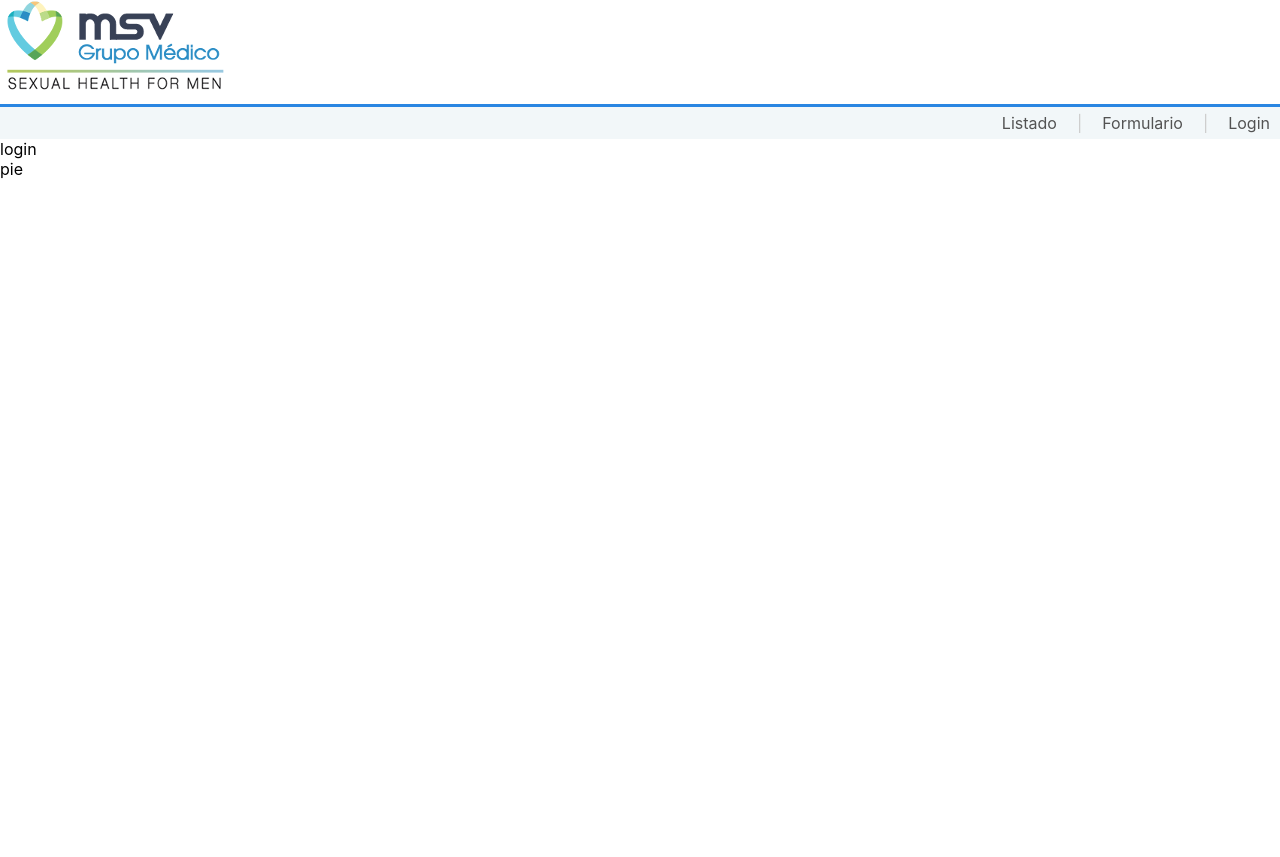
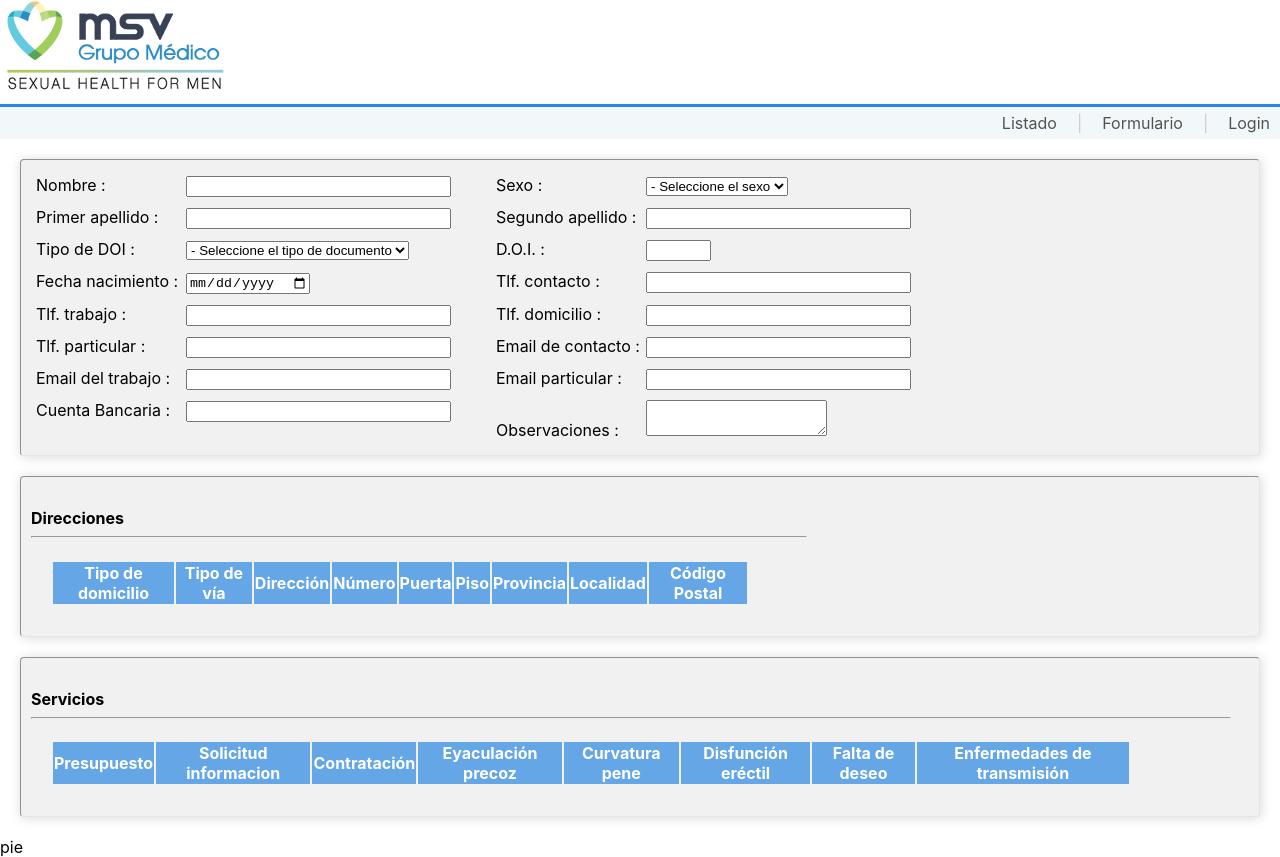
Before and after one commit to ocon733/clientesmsv, a React (Create React App) app: page /formulario in a window 1280 px wide. Before the commit this address led to /login. Before the commit the page ends 800 px from the top, so only its background shows below. Built offline with nearby package versions, Linux system fonts and the light colour scheme.

Commit message:
servicios y direcciones

```diff
--- a/src/componentes/formulario.component.js
+++ b/src/componentes/formulario.component.js
@@ -3,14 +3,16 @@ import './formulario.css';
 
 export default class Formulario extends Component {
 
-    state = {
-        id : null,
+    constructor(props){
+        super(props);
+       this.state = {
+        id : 0,
         nombre : "",
         fecha_alta: null,
         fecha_baja: null,
         apellido1: "",
         apellido2: "",
-        fecha_nacimiento: null,
+        fecha_nacimiento: "",
         sexo: "",
         doi: "",
         tipo_doi: "",
@@ -23,11 +25,9 @@ export default class Formulario extends Component {
         email_particular:"",
         cuenta_bancaria:"",
         observaciones:"",
-        direcciones: [],
-        servicios:[]
-
-        /*
-        direcciones: [{
+        direcciones:[],
+            /*
+            {
             id:null,
             direccion: "",
             tipo_via: "",
@@ -39,8 +39,10 @@ export default class Formulario extends Component {
             cp:"",
             tipo_domicilio:""
         }],
-
-        servicios:[{
+        */
+        servicios:[]
+            /*
+            {
             id:null,
             presupuesto:null,
             info_presupuesto:null,
@@ -57,54 +59,79 @@ export default class Formulario extends Component {
             info_falta_deseo:null,
             enfermedades_transmision:null,
             info_enfermedades_transmision:null
-        }]
+            */
 
-        */
+        }
 
 
     }
 
+    montado = false;
+
+    componentWillUnmount = () =>{
+        this.montado = false;
+    }
+
     componentDidMount = () => {
+        this.montado = true;
         if ( this.props.match.params.id !== undefined){
             fetch("http://localhost:8081/cliente/" + this.props.match.params.id )
             .then(res=> res.json())
             .then(res => {
-               let cli = res[0];
-               this.setState({id:cli[0]});
-               this.setState({fecha_alta:cli[2]});
-               this.setState({fecha_baja:cli[3]});
-               this.setState({nombre:cli[4]});
-               this.setState({apellido1:cli[5]});
-               this.setState({apellido2:cli[6]});
-               this.setState({fecha_nacimiento:cli[7]});
-               this.setState({sexo:cli[8]});
-               this.setState({doi:cli[9]});
-               this.setState({tipo_doi:cli[10]});
-               this.setState({tlf_contacto:cli[11]});
-               this.setState({tlf_trabajo:cli[12]});
-               this.setState({tlf_casa_:cli[13]});
-               this.setState({tlf_otro:cli[14]});
-               this.setState({email_contacto:cli[15]});
-               this.setState({email_trabajo:cli[16]});
-               this.setState({email_particular:cli[17]});
-               this.setState({cuenta_bancaria:cli[18]});
-               this.setState({observaciones:cli[19]});
-            });
 
-/*
-            fetch("http://localhost:8081/dir/" + this.props.match.params.id )
-            .then(res=> res.json())
-            .then(res => {
-               this.setState({direcciones:res});
-            });
+                if ( this.montado){
+                    debugger
 
-            fetch("http://localhost:8081/serv/" + this.props.match.params.id )
-            .then(res=> res.json())
-            .then(res => {
-                this.setState({servicios: res});
-            });
+                    this.setState({id:res.id_cliente});
+                    this.setState({fecha_alta:res.fecha_alta});
+                    this.setState({fecha_baja:res.fecha_baja});
+                    this.setState({nombre:res.nombre});
+                    this.setState({apellido1:res.apellido1});
+                    this.setState({apellido2:res.apellido2});
+                    this.setState({fecha_nacimiento:res.fecha_nacimiento});
+                    this.setState({sexo:res.sexo});
+                    this.setState({doi:res.doi});
+                    this.setState({tipo_doi:res.tipo_doi});
+                    this.setState({tlf_contacto:res.tlf_contacto});
+                    this.setState({tlf_trabajo:res.tlf_trabajo});
+                    this.setState({tlf_casa_:res.tlf_casa});
+                    this.setState({tlf_otro:res.tlf_otro});
+                    this.setState({email_contacto:res.email_contacto});
+                    this.setState({email_trabajo:res.email_trabajo});
+                    this.setState({email_particular:res.email_particular});
+                    this.setState({cuenta_bancaria:res.cuenta_bancaria});
+                    this.setState({observaciones:res.observaciones});
 
-*/
+                    let dir = [];
+                    for (let i = 0; i < res.direcciones.length; i++) {
+                        dir.push(res.direcciones[i]);
+                    }
+                    this.setState({direcciones:dir});
+
+                    let serv = [];
+                    for (let i = 0; i < res.servicios.length; i++) {
+                        serv.push(res.servicios[i]);
+                    }
+                    this.setState({servicios:serv});
+
+                }
+
+            })
+        }
+    }
+
+    fromdateJavaToDate = (date) =>{
+
+        if  ( date !== ""){
+            let fecha = new Date(date);
+            let dia =  fecha.getDate().toString();
+            if ( dia.length === 1){  dia = "0" + dia; }
+            let mes = (fecha.getMonth()+1).toString();
+            if ( mes.length === 1){  mes = "0" + mes; }
+            let txt = fecha.getFullYear()+ "-" + mes + "-" + dia;
+            return txt;
+        }else {
+            return "";
         }
     }
 
@@ -162,86 +189,143 @@ export default class Formulario extends Component {
 
                     <div className="form-item">
                         <label htmlFor="fechanacimiento">Fecha nacimiento :</label>
-                        <input name="fechanacimiento"  id="fechanacimiento" type="date"
-                        value={this.state.fechanacimiento} onChange={ e => this.setState({fechanacimiento:e.target.value})} />
+                        <input name="fecha_nacimiento"  id="fecha_nacimiento" type="date"
+                        value={this.fromdateJavaToDate (this.state.fecha_nacimiento)} onChange={ e => this.setState({fecha_nacimiento:e.target.value})} />
                     </div>
 
                     <div className="form-item">
-                        <label htmlFor="tlfcontacto">Tlf. contacto : </label>
-                        <input name="tlfcontacto" size="30"  id="tlfcontacto" type="text"
-                        value={this.state.tlfcontacto} onChange={ e => this.setState({tlfcontacto:e.target.value})} />
+                        <label htmlFor="tlf_contacto">Tlf. contacto : </label>
+                        <input name="tlf_contacto" size="30"  id="tlf_contacto" type="text"
+                        value={this.state.tlf_contacto} onChange={ e => this.setState({tlf_contacto:e.target.value})} />
                     </div>
 
                     <div className="form-item">
-                        <label htmlFor="tlftrabajo">Tlf. trabajo : </label>
-                        <input name="tlftrabajo" size="30"  id="tlftrabajo" type="text"
-                        value={this.state.tlftrabajo} onChange={ e => this.setState({tlftrabajo:e.target.value})} />
+                        <label htmlFor="tlf_trabajo">Tlf. trabajo : </label>
+                        <input name="tlf_trabajo" size="30"  id="tlf_trabajo" type="text"
+                        value={this.state.tlf_trabajo} onChange={ e => this.setState({tlf_trabajo:e.target.value})} />
+                    </div>
+
+
+                    <div className="form-item">
+                        <label htmlFor="tlf_casa">Tlf. domicilio : </label>
+                        <input name="tlf_casa" size="30"  id="tlf_casa" type="text"
+                        value={this.state.tlf_casa} onChange={ e => this.setState({tlf_casa:e.target.value})} />
                     </div>
 
                     <div className="form-item">
-                        <label htmlFor="tlfcasa">Tlf. domicilio : </label>
-                        <input name="tlfcasa" size="30"  id="tlfcasa" type="text"
-                        value={this.state.tlfcasa} onChange={ e => this.setState({tlfcasa:e.target.value})} />
+                        <label htmlFor="tlf_otro">Tlf. particular : </label>
+                        <input name="tlf_otro" size="30"  id="tlf_otro" type="text"
+                        value={this.state.tlf_otro} onChange={ e => this.setState({tlf_otro:e.target.value})} />
                     </div>
 
                     <div className="form-item">
-                        <label htmlFor="tlfcasa">Tlf. domicilio : </label>
-                        <input name="tlfcasa" size="30"  id="tlfcasa" type="text"
-                        value={this.state.tlfcasa} onChange={ e => this.setState({tlfcasa:e.target.value})} />
+                        <label htmlFor="email_contacto">Email de contacto : </label>
+                        <input name="email_contacto" size="30"  id="email_contacto" type="text"
+                        value={this.state.email_contacto} onChange={ e => this.setState({email_contacto:e.target.value})} />
                     </div>
 
                     <div className="form-item">
-                        <label htmlFor="tlfotro">Tlf. particular : </label>
-                        <input name="tlfotro" size="30"  id="tlfotro" type="text"
-                        value={this.state.tlfotro} onChange={ e => this.setState({tlfotro:e.target.value})} />
+                        <label htmlFor="email_trabajo">Email del trabajo : </label>
+                        <input name="email_trabajo" size="30"  id="email_trabajo" type="text"
+                        value={this.state.email_trabajo} onChange={ e => this.setState({email_trabajo:e.target.value})} />
                     </div>
 
                     <div className="form-item">
-                        <label htmlFor="emailcontacto">Email de contacto : </label>
-                        <input name="emailcontacto" size="30"  id="emailcontacto" type="text"
-                        value={this.state.emailcontacto} onChange={ e => this.setState({emailcontacto:e.target.value})} />
+                        <label htmlFor="email_particular">Email particular : </label>
+                        <input name="email_particular" size="30"  id="email_particular" type="text"
+                        value={this.state.email_particular} onChange={ e => this.setState({email_particular:e.target.value})} />
                     </div>
 
                     <div className="form-item">
-                        <label htmlFor="emailtrabajo">Email del trabajo : </label>
-                        <input name="emailtrabajo" size="30"  id="emailtrabajo" type="text"
-                        value={this.state.emailtrabajo} onChange={ e => this.setState({emailtrabajo:e.target.value})} />
-                    </div>
-
-                    <div className="form-item">
-                        <label htmlFor="emailparticular">Email particular : </label>
-                        <input name="emailparticular" size="30"  id="emailparticular" type="text"
-                        value={this.state.emailparticular} onChange={ e => this.setState({emailparticular:e.target.value})} />
-                    </div>
-
-                    <div className="form-item">
-                        <label htmlFor="cuentabancaria">Cuenta Bancaria : </label>
-                        <input name="cuentabancaria" size="30"  id="cuentabancaria" type="text"
-                        value={this.state.cuentabancaria} onChange={ e => this.setState({cuentabancaria:e.target.value})} />
+                        <label htmlFor="cuenta_bancaria">Cuenta Bancaria : </label>
+                        <input name="cuenta_bancaria" size="30"  id="cuenta_bancaria" type="text"
+                        value={this.state.cuenta_bancaria} onChange={ e => this.setState({cuenta_bancaria:e.target.value})} />
                     </div>
 
                     <div className="form-item">
                         <label htmlFor="observaciones">Observaciones : </label>
-                        <textarea name="observaciones" id="observaciones"
-                       onChange={ e => this.setState({observaciones:e.target.value})}>{this.state.observaciones}</textarea>
+                        <textarea name="observaciones" id="observaciones" value={this.state.observaciones}
+                       onChange={ e => this.setState({observaciones:e.target.value})}></textarea>
                     </div>
-
-
-
-
-
-
-
 
                 </div>
                 <div className="panel">
-                    <label htmlFor="direccion">Dirección : </label>
-                    <input name="nombre" size="120" id="direccion" type="text" />
+                    <div style={{display:"none"}}>
+                        <label htmlFor="direccion">Dirección : </label>
+                        <input name="nombre" size="120" id="direccion" type="text" />
+                    </div>
+                    <div>
+                    <h4>Direcciones<hr/></h4>
+                    <table>
+                        <thead>
+                            <tr>
+                                <th>Tipo de domicilio</th>
+                                <th>Tipo de vía</th>
+                                <th>Dirección</th>
+                                <th>Número</th>
+                                <th>Puerta</th>
+                                <th>Piso</th>
+                                <th>Provincia</th>
+                                <th>Localidad</th>
+                                <th>Código Postal</th>
+                            </tr>
+                        </thead>
+                        <tbody>
+                        {this.state.direcciones.map(item=>(
+                            <tr key = {item.id}>
+                                <td>{item.tipo_domicilio}</td>
+                                <td>{item.tipo_via}</td>
+                                <td>{item.direccion}</td>
+                                <td>{item.numero}</td>
+                                <td>{item.puerta}</td>
+                                <td>{item.piso}</td>
+                                <td>{item.provincia}</td>
+                                <td>{item.localidad}</td>
+                                <td>{item.cp}</td>
+                            </tr>
+                            ))}
+                        </tbody>
+                        </table>
+
+                    </div>
                 </div>
                 <div className="panel">
+                <div style={{display:"none"}}>
                     <label htmlFor="presupuesto">Presupuesto : </label>
                     <input name="presupuesto" id="presupuesto" type="checkbox"  />
                 </div>
+                <div>
+                    <h4>Servicios<hr/></h4>
+                    <table>
+                        <thead>
+                            <tr>
+                                <th>Presupuesto</th>
+                                <th>Solicitud informacion</th>
+                                <th>Contratación</th>
+                                <th>Eyaculación precoz</th>
+                                <th>Curvatura pene</th>
+                                <th>Disfunción eréctil</th>
+                                <th>Falta de deseo</th>
+                                <th>Enfermedades de transmisión</th>
+                            </tr>
+                        </thead>
+                        <tbody>
+                        {this.state.servicios.map(item=>(
+                            <tr key = {item.id}>
+                                <td>{item.presupuesto} - {item.info_presupuesto}  </td>
+                                <td>{item.solicitud_informacion} - {item.info_solicitud_informacion}</td>
+                                <td>{item.contratacion} - {item.info_contratacion}</td>
+                                <td>{item.eyaculacion_precoz} - {item.info_eyaculacion_precoz}</td>
+                                <td>{item.curvatura_pene} - {item.info_curvatura_pene}</td>
+                                <td>{item.disfuncion_erectil} - {item.info_disfuncion_erectil}</td>
+                                <td>{item.falta_deseo} - {item.info_falta_deseo}</td>
+                                <td>{item.enfermedades_transmision} - {item.info_enfermedades_transmision}</td>
+                            </tr>
+                            ))}
+                        </tbody>
+                        </table>
+                        </div>
+                    </div>
                 </section>
             </form>
 
--- a/src/componentes/listado.component.js
+++ b/src/componentes/listado.component.js
@@ -42,7 +42,7 @@ export default class Listado extends Component {
                 </thead>
                 <tbody>
                 {this.state.items.map(item=>(
-                    <tr Key = {item[0]}>
+                    <tr key = {item[0]}>
                         <td><a href={this.irDetalle(item[0])}>{item[0]}</a></td>
                         <td>{item[1]}</td>
                         <td>{item[2]}</td>
--- a/src/componentes/principal.component.js
+++ b/src/componentes/principal.component.js
@@ -1,5 +1,5 @@
 import React, { Component } from 'react';
-import { BrowserRouter, Route, Switch, Redirect } from 'react-router-dom';
+import { BrowserRouter, Route, Switch } from 'react-router-dom';
 import Menu from './menu.component';
 import Listado from './listado.component';
 import Formulario from './formulario.component';
@@ -10,7 +10,7 @@ export default class Principal extends Component {
             <BrowserRouter>
                 <div>
                     <Menu/>
-                    { <Redirect from="/" to="/login" />}
+
                     <Switch>
                         <Route path="/listado" component={Listado}/>
                         <Route path="/formulario" component={Formulario}/>
```
